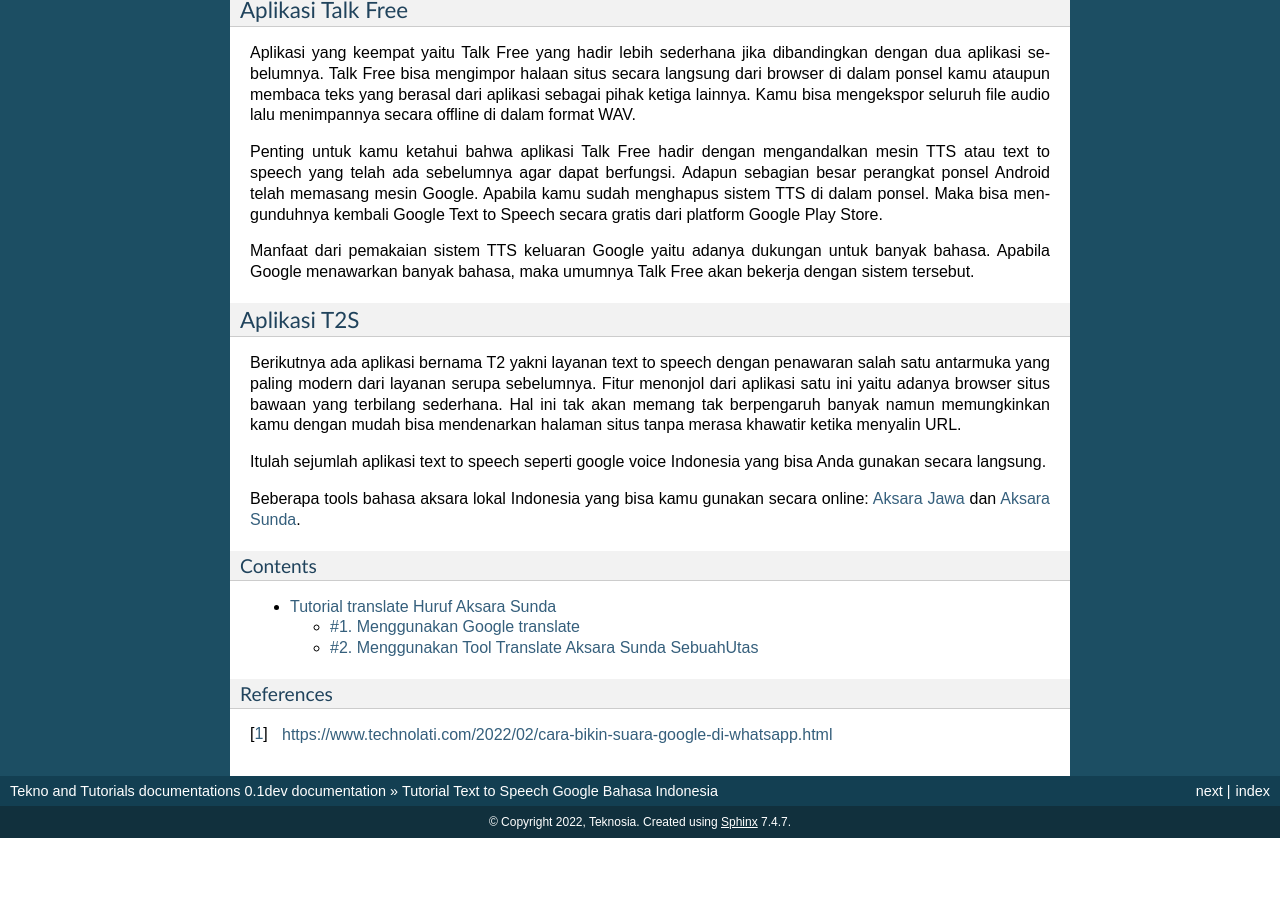
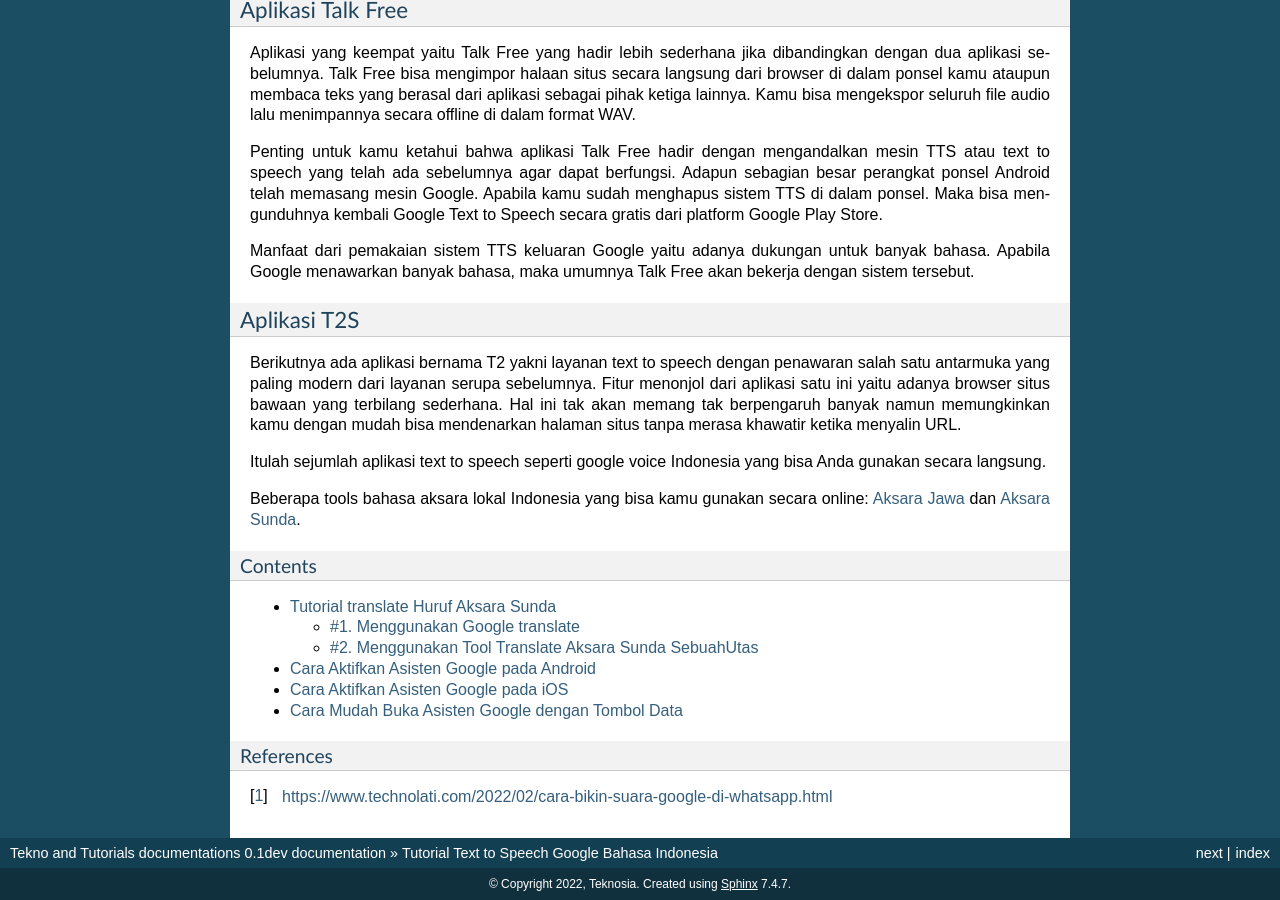
Before and after one commit to techidn/truffle, a Sphinx documentation site: the page built from docs/index.rst, in a window 1280 px wide and 900 px high, scrolled down 1381 px. Built offline with Sphinx 7.4.7, drawn with Linux system fonts in a browser that asks for light colours; pages that are not in the unit, such as notebooks, are missing from menus; before the commit the page ends 2219 px from its top, so only the background shows below that.

Commit message:
Update index.rst

```diff
--- a/docs/index.rst
+++ b/docs/index.rst
@@ -59,6 +59,7 @@ Contents
 
    style-guide
    aksara-sunda/index
+   google-assistant/index
 
 **********
 References
```
